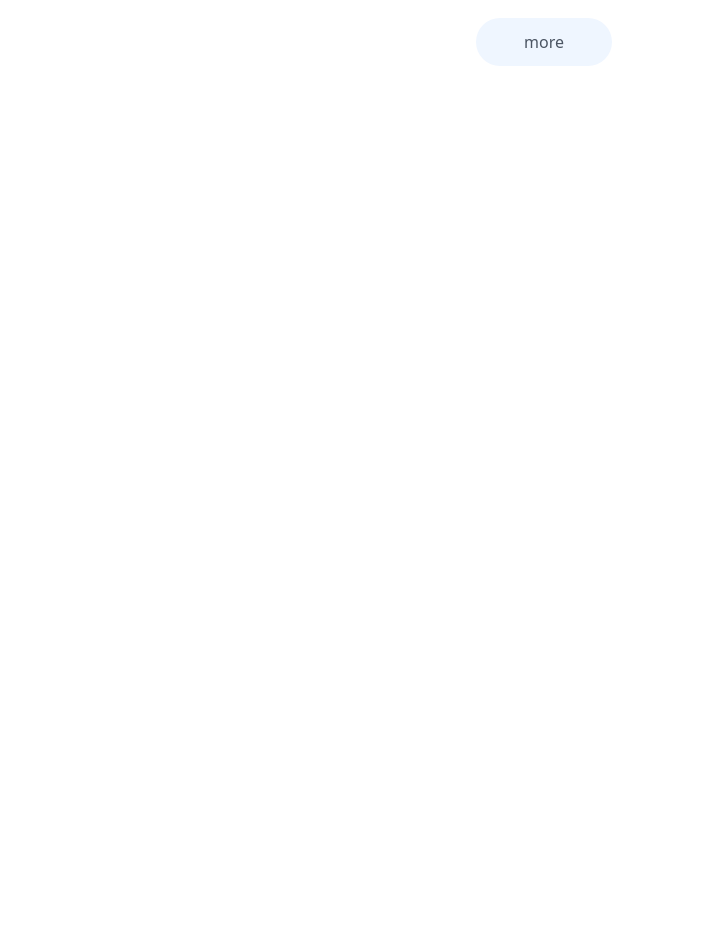
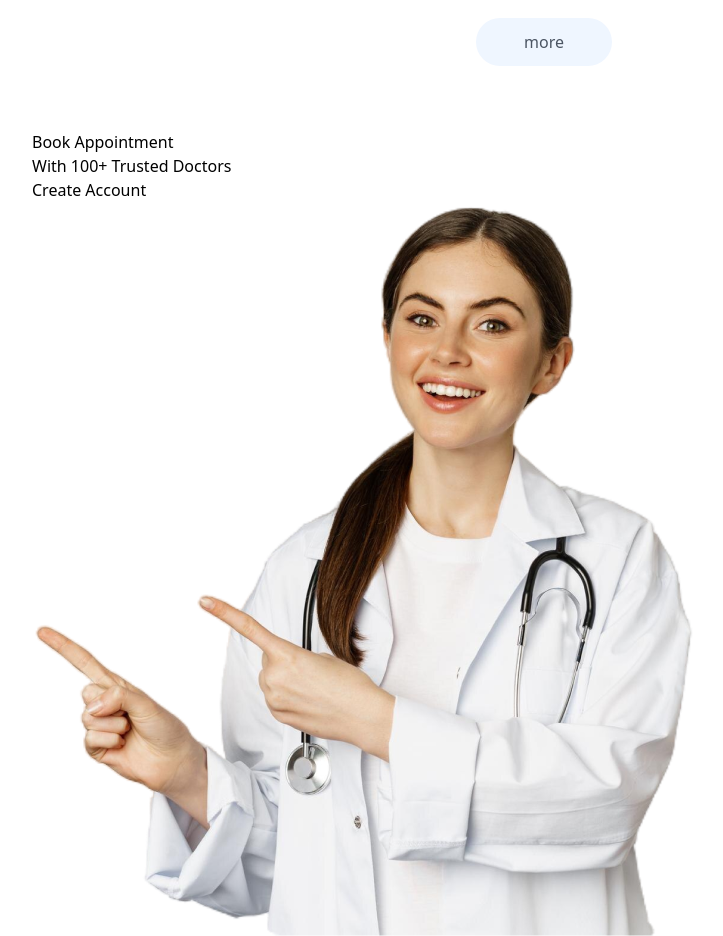
Before and after one commit to leslieyjkim/Prescripto, a React (Vite) app in the folder frontend/: page / in a window 1280 px wide. Shown: the part 2320-3256 px from the top of the page, without its empty margins (96-819 px from the left). Before the commit the page ends 2450 px from the top, so only its background shows below. Built offline with nearby package versions, Linux system fonts and the light colour scheme.

Commit message:
Feature Banner on Homepage

```diff
--- /dev/null
+++ b/frontend/src/components/Banner.jsx
@@ -0,0 +1,25 @@
+import React from 'react'
+import { assets } from '../assets/assets'
+
+const Banner = () => {
+  return (
+    <div>
+        {/*  ------  Left Side ------ */}
+        <div>
+            <div>
+                <p>Book Appointment</p>
+                <p>With 100+ Trusted Doctors</p>
+            </div>
+            <button>Create Account</button>
+        </div>
+
+
+        {/*  ------  Right Side ------ */}
+        <div>
+            <img src={assets.appointment_img} alt=""/>
+        </div>
+    </div>
+  )
+}
+
+export default Banner
--- a/frontend/src/pages/Home.jsx
+++ b/frontend/src/pages/Home.jsx
@@ -2,6 +2,7 @@ import React from 'react'
 import Header from '../components/Header'
 import SpecialityMenu from '../components/SpecialityMenu'
 import TopDoctors from '../components/TopDoctors'
+import Banner from '../components/Banner'
 
 const Home = () => {
   return (
@@ -9,6 +10,7 @@ const Home = () => {
        <Header />
        <SpecialityMenu />
        <TopDoctors />
+       <Banner />
     </div>
   )
 }
```
